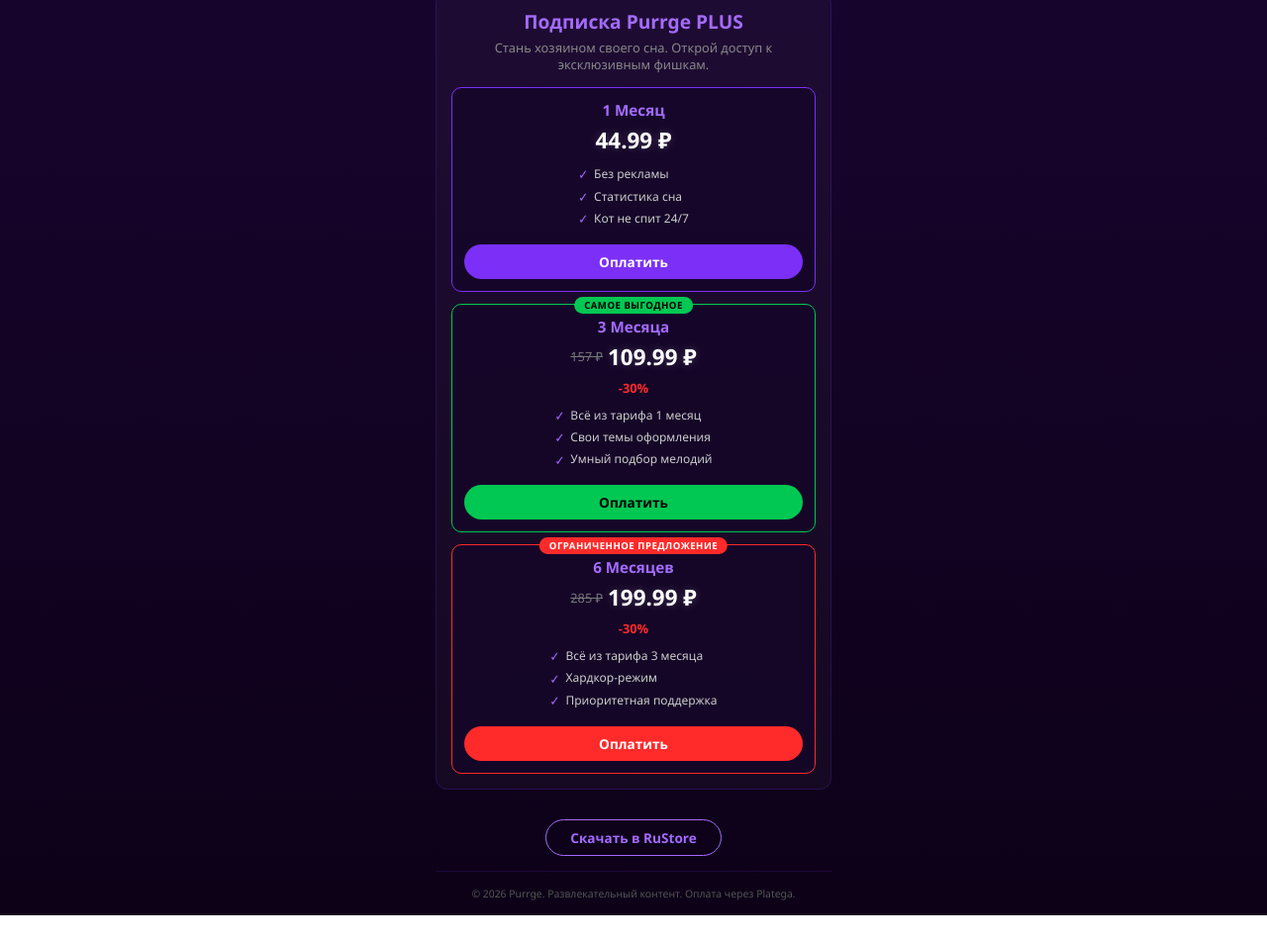
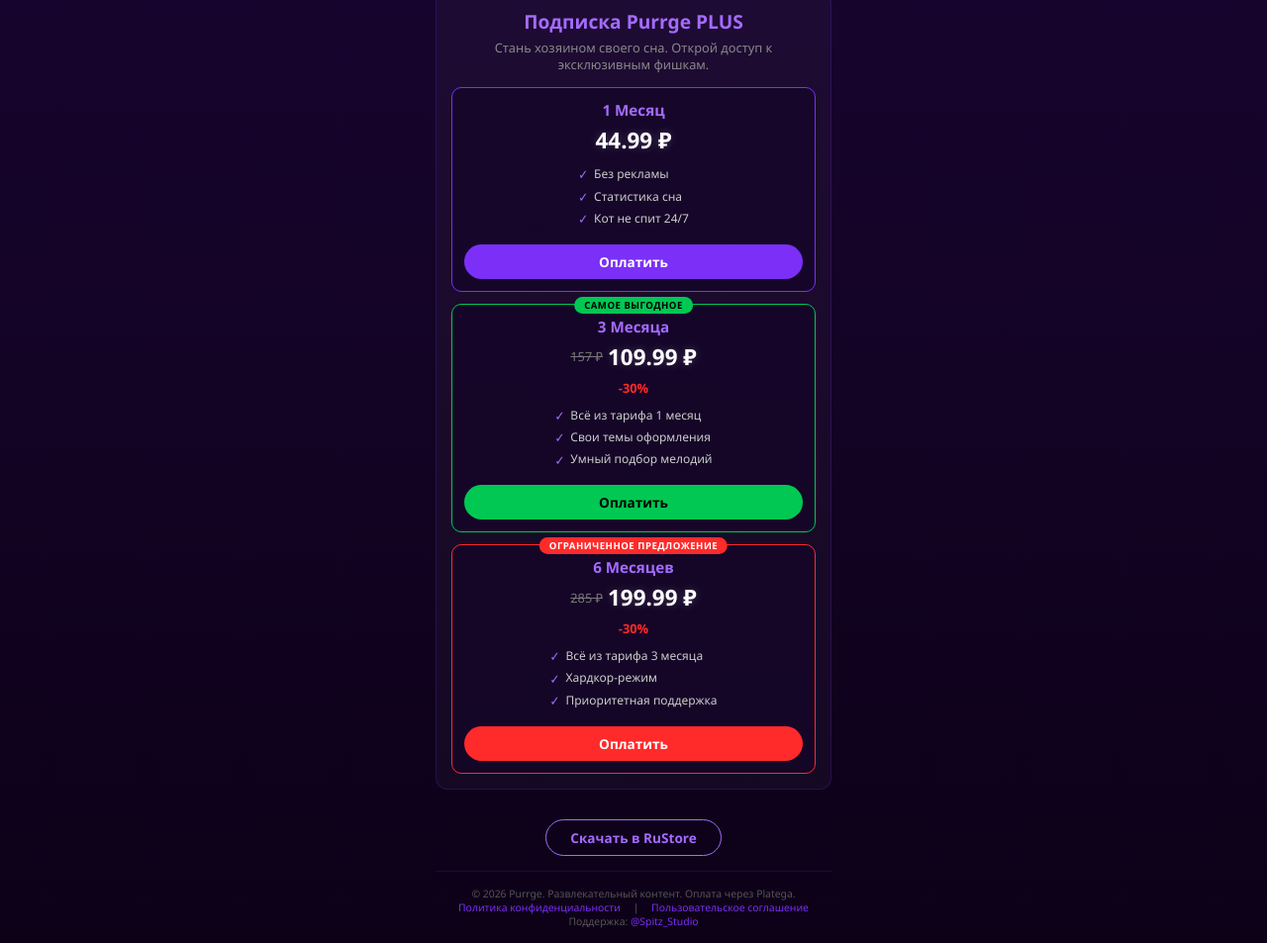
Before and after one commit to matveyqwerty9251-collab/SubPurrge, a plain HTML site: page index.html in a window 1280 px wide. Shown: the part 247-1200 px from the top of the page at 99% size. Before the commit the page ends 1172 px from the top, so only its background shows below. Drawn offline with Linux system fonts and the light colour scheme.

Commit message:
Update index.html

```diff
--- a/index.html
+++ b/index.html
@@ -335,8 +335,13 @@
         </div>
 
         <!-- Футер -->
-        <div class="footer">
-            © 2026 Purrge. Развлекательный контент. Оплата через Platega.
+    <div class="footer">
+        © 2026 Purrge. Развлекательный контент. Оплата через Platega.<br>
+        <a href="privacy.html" style="color: #7b2ff7; text-decoration: none; margin: 0 10px;">Политика конфиденциальности</a> |
+        <a href="terms.html" style="color: #7b2ff7; text-decoration: none; margin: 0 10px;">Пользовательское соглашение</a><br>
+        Поддержка: <a href="https://t.me/Spitz_Studio" target="_blank" style="color: #7b2ff7; text-decoration: none;">@Spitz_Studio</a>
+    </div>
+    </div>
         </div>
     </div>
 
```
